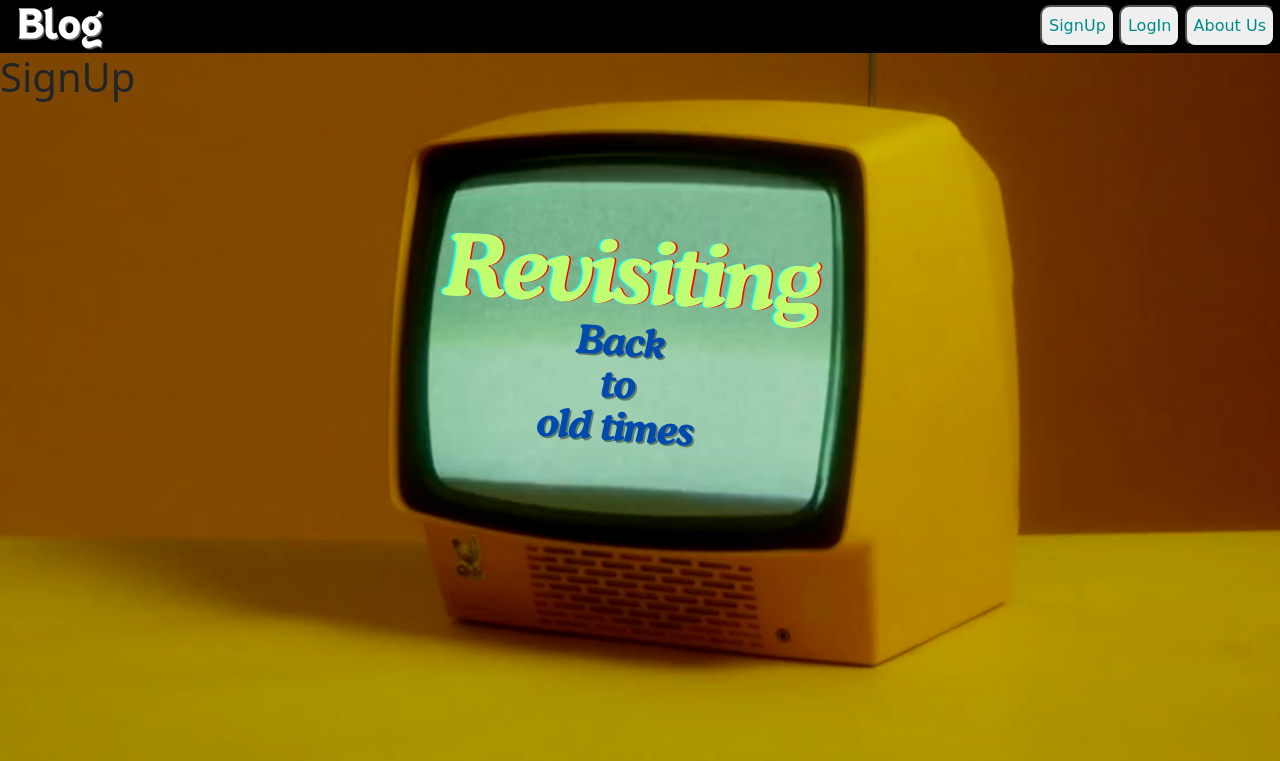
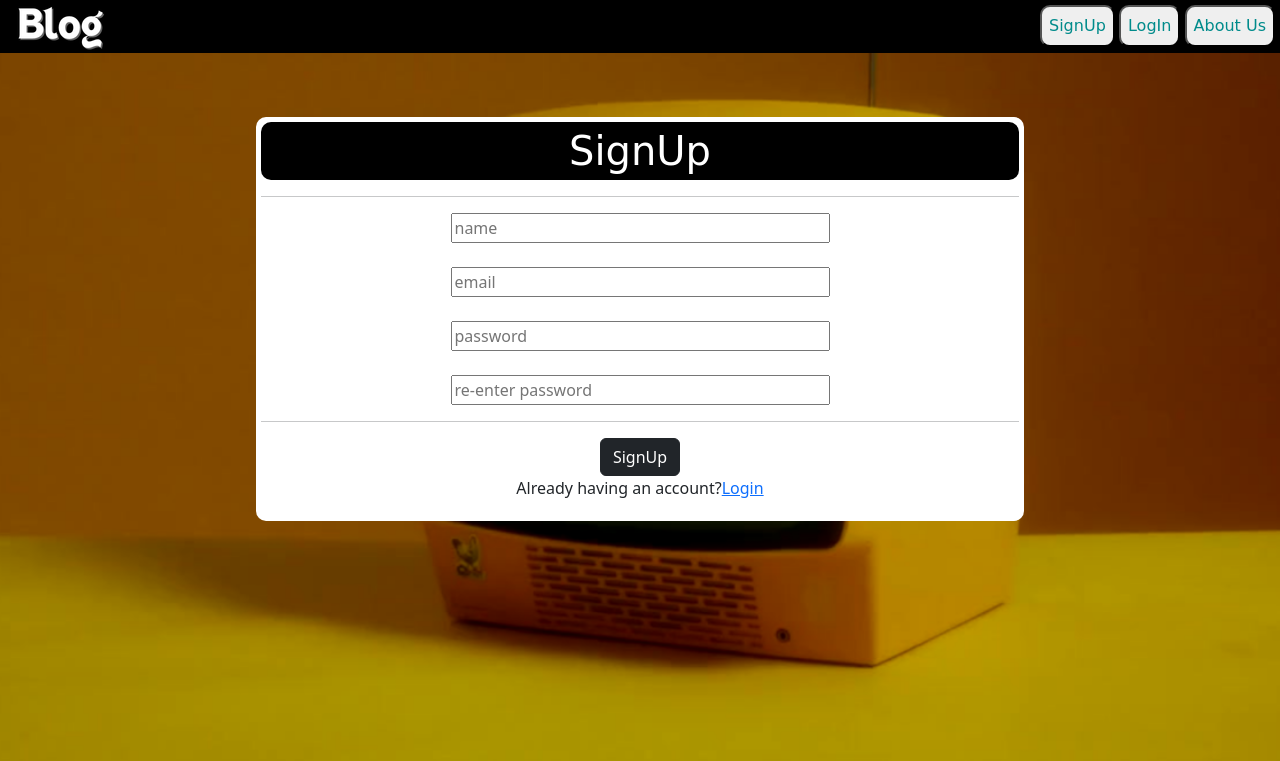
Before and after one commit to chirag982/oldblogsite, a Django app: page /signup in a window 1280 px wide. Shown: the top 761 px of the page. Run offline with Django 4.2, Linux system fonts and the light colour scheme.

Commit message:
Created login and Signup form but are not able to handle data yet

```diff
--- a/first/templates/first/base.html
+++ b/first/templates/first/base.html
@@ -45,9 +45,9 @@
             <a href="{% url 'index' %}"><img src="{% static 'images/Blog.png' %}"></a>
         </div>
         <div id="buttons-nav">
-            <button>SignUp</button>
-            <button>LogIn</button>
-            <button>About Us</button>
+            <a href="{% url 'signup' %}"><button>SignUp</button></a>
+            <a href="{% url 'login' %}"><button>LogIn</button></a>
+            <a href="#"><button>About Us</button></a>
         </div>
     </div>
     {% block content %} {% endblock %}
--- a/first/templates/first/signup.html
+++ b/first/templates/first/signup.html
@@ -1,8 +1,62 @@
 {% extends 'first/index.html' %}
 
 {% block style %}
+<style>
+    #body-containerX {
+        background-color: white;
+        margin-top: 5%;
+        margin-left: 20%;
+        margin-right: 20%;
+        border-radius: 10px;
+        padding: 5px;
+    }
+
+    #body-containerX-head {
+        text-align: center;
+        font-family: cursive;
+        background-color: black;
+        color: white;
+        border-radius: 10px;
+    }
+
+    #body-containerX-head h1 {
+        padding: 5px;
+    }
+
+    #body-containerX-body {
+        text-align: center;
+    }
+
+    #body-containerX-body input {
+        height: 30px;
+        width: 50%;
+    }
+</style>
 {% endblock %}
 
 {% block content %}
-<h1>SignUp</h1>
+<div id="body-containerX">
+    <div id="body-containerX-head">
+        <h1>SignUp</h1>
+    </div>
+    <hr>
+    <div id="body-containerX-body">
+        <form method="post" action="{% url 'signup' %}">
+            {% csrf_token %}
+            <input type="text" name="name" placeholder="name">
+            <br>
+            <br>
+            <input type="text" name="email" placeholder="email">
+            <br>
+            <br>
+            <input type="password" name="password" placeholder="password">
+            <br>
+            <br>
+            <input type="password" name="re-password" placeholder="re-enter password">
+            <hr>
+            <button class="btn btn-dark">SignUp</button>
+            <p>Already having an account?<a href="{% url 'login' %}">Login</a></p>
+        </form>
+    </div>
+</div>
 {% endblock %}
```
Also changed, not shown: first/templates/first/login.html (+49 -1 lines).
